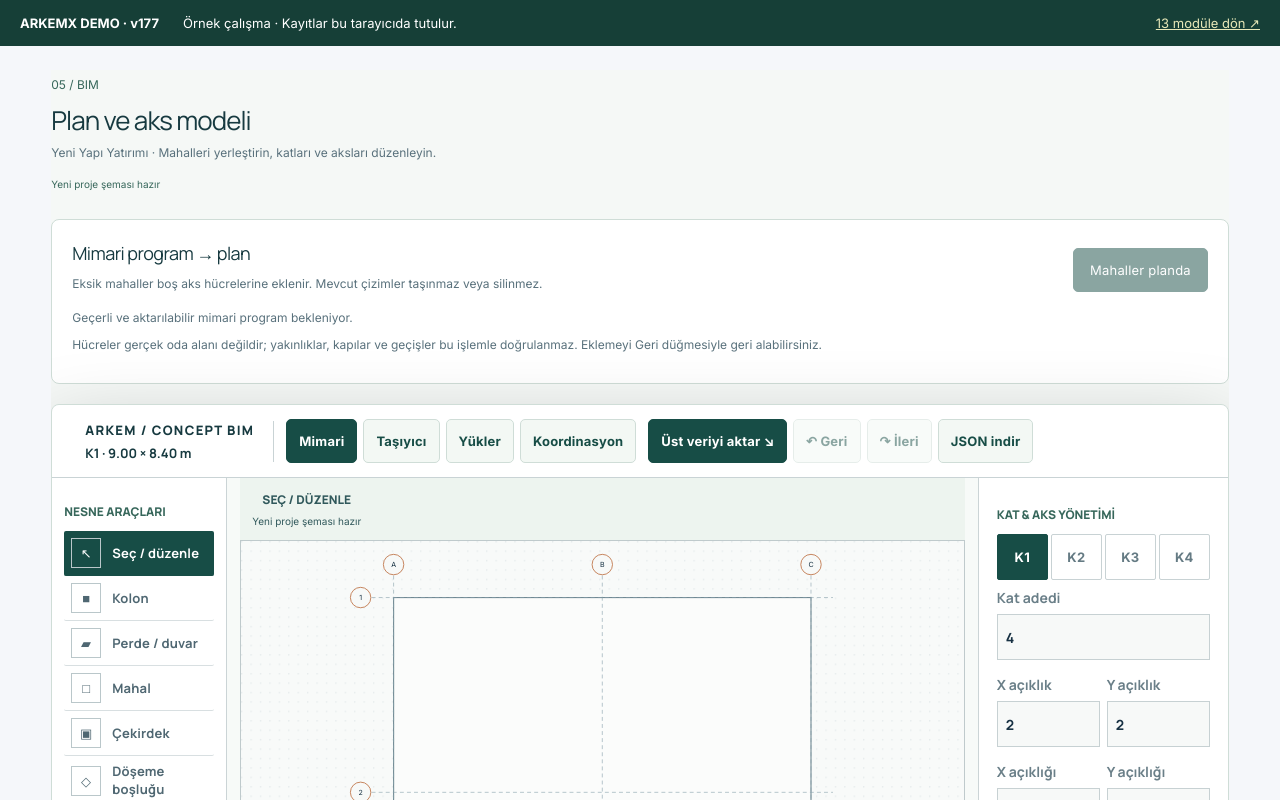
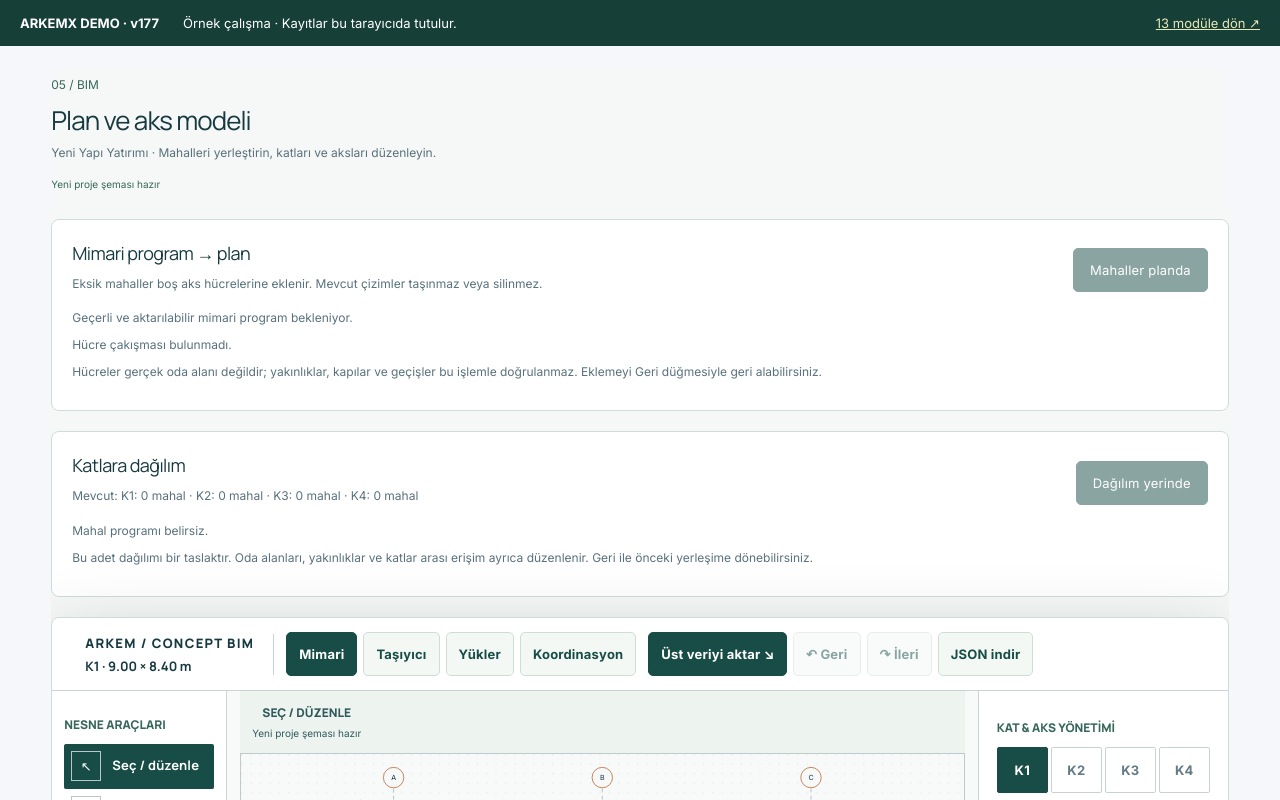
Before and after one commit to BuseIbsiroglu0637/arkemx-core-v1, a Next.js app: page /tasarim-calismalari in a window 1280 px wide. Shown: the top 800 px of the page. Built offline with nearby package versions, Linux system fonts and the light colour scheme.

Commit message:
Resolve room core conflict with reversible balanced floor layout

```diff
--- a/app/components/AdvancedPlanEditor.tsx
+++ b/app/components/AdvancedPlanEditor.tsx
@@ -6,6 +6,7 @@ import { createCorporateTechnicalPdf } from "../lib/technical-sheet";
 import Link from "next/link";
 import { DEMO_ENABLED } from "../lib/demo";
 import { planProgramSync } from "../lib/plan-program-sync";
+import { planFloorLayout } from "../lib/plan-floor-layout";
 import { planCellBounds, planCellConflicts, PLAN_LOCAL_CRS } from "../lib/plan-geometry";
 import { ProjectKernelBar, useProjectKernel } from "./ProjectKernel";
 
@@ -394,6 +395,13 @@ function ScopedPlanEditor() {
 
   const conflictingCells = planCellConflicts(elements);
   const programSync = planProgramSync(project.modules["architectural-program"], elements, { floors: floorCount, x: baysX, y: baysY });
+  const floorLayout = planFloorLayout(elements, programSync.summary, { floors: floorCount, x: baysX, y: baysY });
+  const currentFloors = Array.from({ length: floorCount }, (_, i) => ({ level: i + 1, rooms: elements.filter(e => e.type === "space" && e.level === i + 1).length }));
+  const applyFloorLayout = () => {
+    if (!loaded || !programSync.valid || !floorLayout.valid || !floorLayout.moved) return;
+    commit(floorLayout.elements, "Kat dağılımı uygulandı; çekirdekler ve mahal özellikleri korundu");
+    setSelectedId(null); setLevel(1); setView("architectural");
+  };
   const addMissingRooms = () => {
     if (!loaded || !programSync.canApply) return;
     commit([...elements, ...programSync.additions], "Eksik mahaller boş hücrelere eklendi; mevcut nesneler korundu");
@@ -410,7 +418,8 @@ function ScopedPlanEditor() {
   return <section className={`advanced-plan-editor cad-plan-editor${DEMO_ENABLED ? " bim-demo" : ""}`} data-testid="advanced-plan-editor">
     {!DEMO_ENABLED && <ProjectKernelBar module="PARAMETRIC PLAN AUTHORING" confidence="Konsept BIM şeması" />}
     {DEMO_ENABLED ? <header className="bim-heading"><span>05 / BIM</span><h1>Plan ve aks modeli</h1><p>{project.name} · Mahalleri yerleştirin, katları ve aksları düzenleyin.</p><small role="status">{status}</small></header> : <div className="plan-editor-head"><div><p className="eyebrow light">Arkem Plan & Taşıyıcı Kurgu Editörü</p><h2>Aksları tanımlayın.<br/><em>Nesne tabanlı plan üretin.</em></h2></div><p>Kolon, perde, çekirdek, mahal, döşeme boşluğu ve yük bölgelerini kat bazında yönetin; kütle–rijitlik merkezlerini izleyin ve açık formatta teknik çıktı alın.</p></div>}
-    {DEMO_ENABLED && <section className="bim-program" aria-label="Mimari program aktarımı"><header><div><h2>Mimari program → plan</h2><p>Eksik mahaller boş aks hücrelerine eklenir. Mevcut çizimler taşınmaz veya silinmez.</p></div><button disabled={!loaded || !programSync.canApply} onClick={addMissingRooms}>{programSync.missing ? `Eksik ${programSync.missing} mahali ekle` : "Mahaller planda"}</button></header>{!programSync.valid ? <p>Geçerli ve aktarılabilir mimari program bekleniyor.</p> : <><ul>{programSync.summary.map(room => <li key={room.id}><b>{room.name}</b><span>{room.placed}/{room.count} planda{room.extra > 0 ? " · Fazla nesne var" : ""}</span></li>)}</ul>{programSync.missing > programSync.free && <p role="alert">Boş hücre sayısı yetersiz. Kat ve aks düzenini gözden geçirin.</p>}</>}{conflictingCells > 0 && <p role="alert">{conflictingCells} hücrede mahal, çekirdek veya boşluk üst üste geliyor. Yerleşimi gözden geçirin.</p>}<p>Hücreler gerçek oda alanı değildir; yakınlıklar, kapılar ve geçişler bu işlemle doğrulanmaz. Eklemeyi Geri düğmesiyle geri alabilirsiniz.</p></section>}
+    {DEMO_ENABLED && <section className="bim-program" aria-label="Mimari program aktarımı"><header><div><h2>Mimari program → plan</h2><p>Eksik mahaller boş aks hücrelerine eklenir. Mevcut çizimler taşınmaz veya silinmez.</p></div><button disabled={!loaded || !programSync.canApply} onClick={addMissingRooms}>{programSync.missing ? `Eksik ${programSync.missing} mahali ekle` : "Mahaller planda"}</button></header>{!programSync.valid ? <p>Geçerli ve aktarılabilir mimari program bekleniyor.</p> : <><ul>{programSync.summary.map(room => <li key={room.id}><b>{room.name}</b><span>{room.placed}/{room.count} planda{room.extra > 0 ? " · Fazla nesne var" : ""}</span></li>)}</ul>{programSync.missing > programSync.free && <p role="alert">Boş hücre sayısı yetersiz. Kat ve aks düzenini gözden geçirin.</p>}</>}{conflictingCells > 0 ? <p role="alert">{conflictingCells} hücrede mahal, çekirdek veya boşluk üst üste geliyor. Yerleşimi gözden geçirin.</p> : loaded && <p>Hücre çakışması bulunmadı.</p>}<p>Hücreler gerçek oda alanı değildir; yakınlıklar, kapılar ve geçişler bu işlemle doğrulanmaz. Eklemeyi Geri düğmesiyle geri alabilirsiniz.</p></section>}
+    {DEMO_ENABLED && <section className="bim-program bim-layout" aria-label="Kat dağılımı"><header><div><h2>Katlara dağılım</h2><p>Mevcut: {currentFloors.map(f => `K${f.level}: ${f.rooms} mahal`).join(" · ")}</p></div><button disabled={!loaded || !programSync.valid || !floorLayout.valid || !floorLayout.moved} onClick={applyFloorLayout}>{floorLayout.moved ? "Dağılım taslağını uygula" : "Dağılım yerinde"}</button></header>{floorLayout.valid ? <><p>Taslak: {floorLayout.floors.map(f => `K${f.level}: ${f.rooms} mahal`).join(" · ")} · {floorLayout.moved} mahalin konumu değişecek.</p><p>{floorLayout.reason}</p></> : <p>{floorLayout.reason}</p>}<p>Bu adet dağılımı bir taslaktır. Oda alanları, yakınlıklar ve katlar arası erişim ayrıca düzenlenir. Geri ile önceki yerleşime dönebilirsiniz.</p></section>}
     <div className="cad-editor-app">
       <header className="cad-topbar"><div className="cad-project-id"><span>ARKEM / CONCEPT BIM</span><b>K{level} · {totalWidth.toFixed(2)} × {totalDepth.toFixed(2)} m</b></div><nav aria-label="Plan görünümü">{(["architectural","structural","loads","coordination"] as View[]).map((item) => <button key={item} className={view === item ? "active" : ""} onClick={() => setView(item)}>{item === "architectural" ? "Mimari" : item === "structural" ? "Taşıyıcı" : item === "loads" ? "Yükler" : "Koordinasyon"}</button>)}</nav><div className="cad-top-actions"><button className="cad-sync" onClick={importUpstream}>Üst veriyi aktar ↘</button><button onClick={undo} disabled={!history.length}>↶ Geri</button><button onClick={redo} disabled={!future.length}>↷ İleri</button><button onClick={exportJson}>JSON indir</button></div></header>
       <div className="cad-editor-grid">
--- a/app/components/DemoWorkspace.tsx
+++ b/app/components/DemoWorkspace.tsx
@@ -12,7 +12,7 @@ const moduleChecks: Record<string, typeof defaultCheck & { ready?: boolean; labe
   MAS: { ready: true, label: "Kavramsal demo hazır", verified: "GIS → alternatif seçimi → kayıt/JSON → ARC aktarımı test edildi.", pending: "Belgeli imar ve arsasız senaryolar ayrıca test edilecek." },
   PIR: { verified: "Demo akışı ve örnek çıktılar doğrulandı.", pending: "", ready: true, label: "Demo hazır" },
   ARC: { ready: true, label: "Demo hazır", verified: "Mahal düzenleme, yakınlık şeması, senaryolar ve JSON/CSV test edildi.", pending: "Ölçülü plan ve kat dağılımı sonraki BIM aşamasında ele alınacak." },
-  BIM: { label: "Çalışma sürüyor", verified: "Mahal aktarımı, düzenleme/geri alma, kat işlemleri, kayıt ve temel çıktılar test edildi.", pending: "Bir mahal–çekirdek çakışması var; ölçülü yerleşim ve kat dağılımı bekliyor." },
+  BIM: { label: "Çalışma sürüyor", verified: "Mahal aktarımı, çakışmasız kat dağılımı, geri alma, kayıt ve temel çıktılar test edildi.", pending: "Ölçülü oda planı, yakınlıklar ve katlar arası erişim düzenlenecek." },
   BEP: { verified: "Seçim ve sonuç güncellemesi çalışıyor.", pending: "JSON çıktısı test bekliyor." },
   LCA: { verified: "Karbon paneli açılıyor.", pending: "Hesap ve çıktılar test bekliyor." },
 };
--- /dev/null
+++ b/app/lib/plan-floor-layout.ts
@@ -0,0 +1,44 @@
+import type { PlanObject } from "./plan-program-sync";
+type Grid = { floors: number; x: number; y: number };
+type ProgrammeRoom = { id: string; name: string; count: number };
+const cellKey = (e: { level: number; x: number; y: number }) => `${e.level}:${e.x}:${e.y}`;
+
+/** Proposes a reversible allocation of existing programme objects, never creating or deleting them. */
+export function planFloorLayout<T extends PlanObject>(elements: T[], rooms: ProgrammeRoom[], grid: Grid) {
+  const fail = (reason: string) => ({ valid: false, reason, elements, moved: 0, floors: [] as {level:number; rooms:number}[] });
+  if (![grid.floors,grid.x,grid.y].every(n=>Number.isInteger(n)&&n>0&&n<=30)) return fail("Geçerli kat ve aks düzeni gerekli.");
+  if (!rooms.length || new Set(rooms.map(r=>r.id)).size!==rooms.length || new Set(rooms.map(r=>r.name)).size!==rooms.length ||
+    rooms.some(r=>!r.id||!r.name||!Number.isInteger(r.count)||r.count<1)) return fail("Mahal programı belirsiz.");
+  if(new Set(elements.map(e=>e.id)).size!==elements.length) return fail("Tekrarlanan nesne kimliği var.");
+  const assignments = new Map<string,number>();
+  const totals = Array<number>(grid.floors).fill(0);
+  for (const room of rooms) {
+    const matches = elements.filter(e=>e.type==="space" && (e.sourceSpaceId ? e.sourceSpaceId===room.id : e.label===room.name));
+    if(matches.length!==room.count) return fail("Program ve plan adetlerini önce eşleştirin.");
+    const perType = Array<number>(grid.floors).fill(0);
+    for(const e of matches) {
+      // A single shared entry stays on the first floor; other types are balanced across floors.
+      let floor=0;
+      if(!(room.name.toLocaleLowerCase("tr-TR")==="ortak giriş"&&room.count===1)) {
+        floor=Array.from({length:grid.floors},(_,i)=>i).sort((a,b)=>perType[a]-perType[b]||totals[a]-totals[b]||a-b)[0];
+      }
+      assignments.set(e.id,floor+1);perType[floor]++;totals[floor]++;
+    }
+  }
+  const fixed = elements.filter(e=>!assignments.has(e.id));
+  const occupied=new Set(fixed.filter(e=>["space","core","opening"].includes(e.type)).map(cellKey));
+  const proposed = new Map<string,T>();
+  // Keep objects already assigned to their existing floor ahead of incoming objects.
+  const movable=elements.filter(e=>assignments.has(e.id)).sort((a,b)=>Number(assignments.get(b.id)===b.level)-Number(assignments.get(a.id)===a.level));
+  for(const e of movable) {
+    const level=assignments.get(e.id)!;
+    const cells:{level:number;x:number;y:number}[]=[];
+    for(let y=0;y<grid.y;y++)for(let x=0;x<grid.x;x++) if(!occupied.has(cellKey({level,x,y})))cells.push({level,x,y});
+    if(!cells.length) return fail("Bir katta yeterli boş hücre yok. Aksları veya kat sayısını gözden geçirin.");
+    cells.sort((a,b)=>(a.x-e.x)**2+(a.y-e.y)**2-((b.x-e.x)**2+(b.y-e.y)**2)||a.y-b.y||a.x-b.x);
+    const cell=cells[0];occupied.add(cellKey(cell));proposed.set(e.id,{...e,...cell});
+  }
+  const next=elements.map(e=>proposed.get(e.id)??e);
+  const moved=next.filter((e,i)=>e.level!==elements[i].level||e.x!==elements[i].x||e.y!==elements[i].y).length;
+  return {valid:true,reason:"Mahal türleri katlara dengeli paylaştırılır; tek ortak giriş K1'de kalır. Çekirdekler ve diğer nesneler sabittir.",elements:next,moved,floors:totals.map((rooms,i)=>({level:i+1,rooms}))};
+}
```
Also changed, not shown: 2 other files (tests, documents, lock files or other folders).
